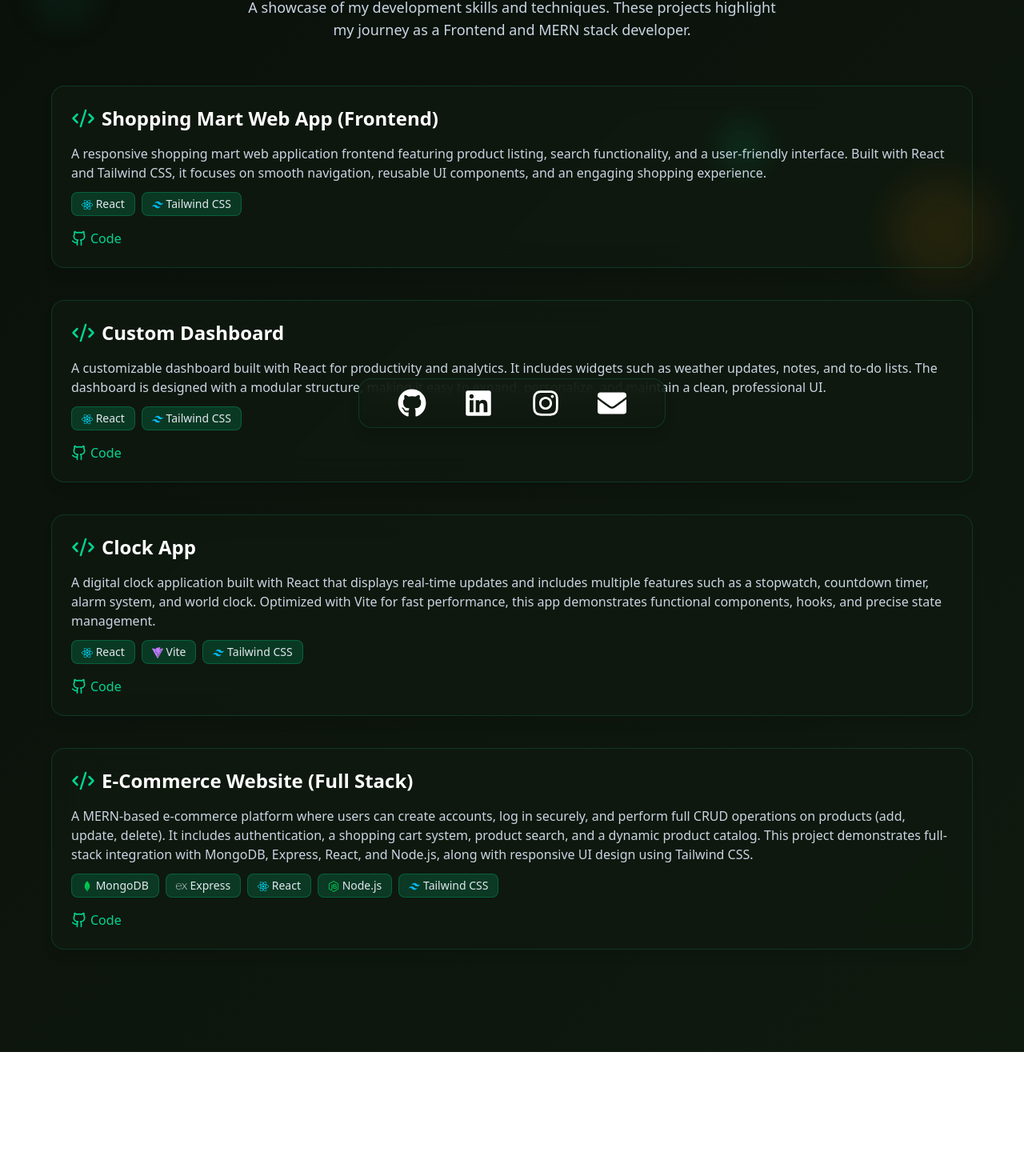
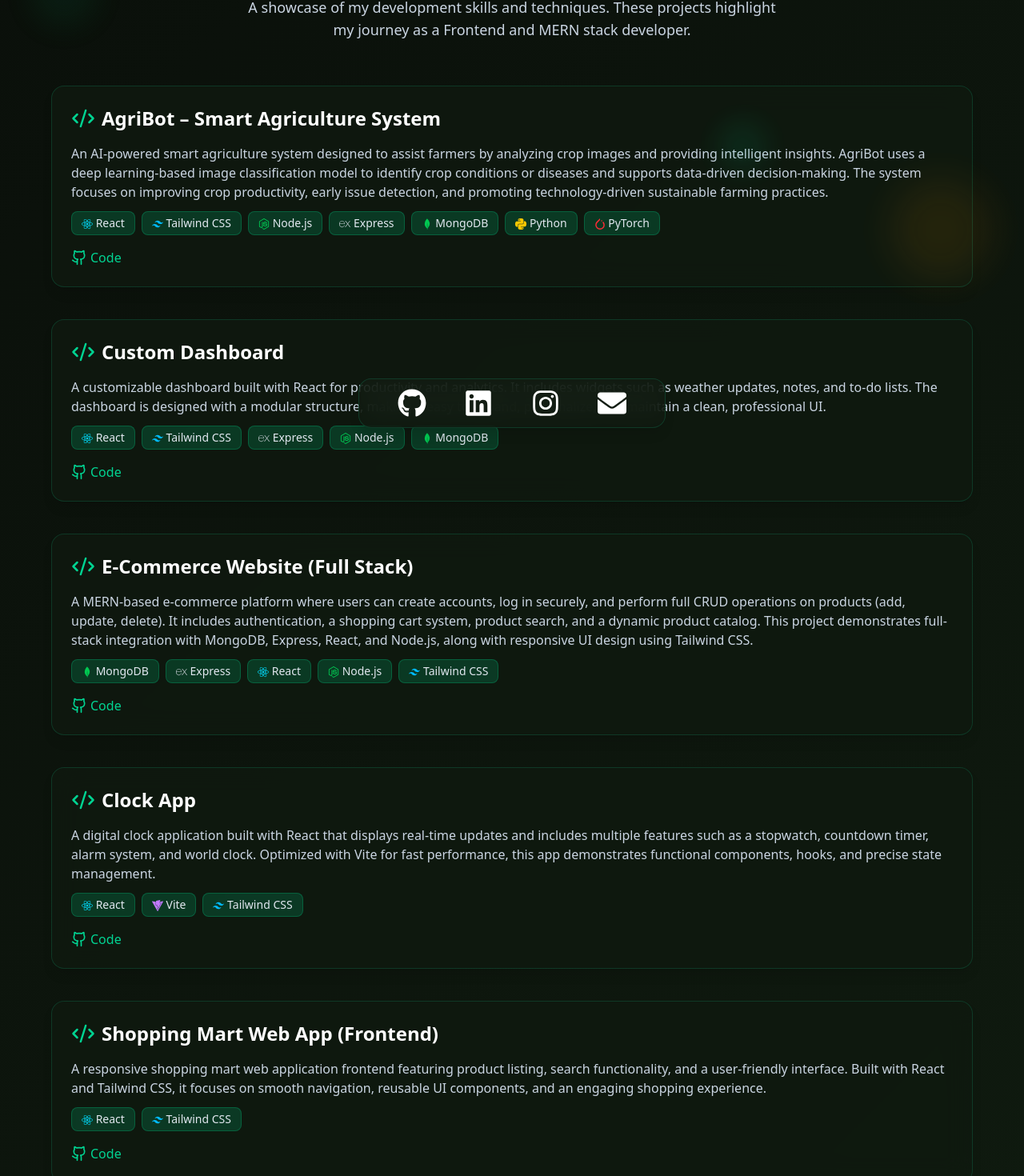
Before and after one commit to hamzamughal-dev/My-Portfolio, a React (Vite) app: page /projects in a window 1280 px wide. Shown: the part 249-1719 px from the top of the page at 80% size. Before the commit the page ends 1564 px from the top, so only its background shows below. Built offline with nearby package versions, Linux system fonts and the light colour scheme.

Commit message:
Update data

```diff
--- a/src/Pages/Profile.jsx
+++ b/src/Pages/Profile.jsx
@@ -137,7 +137,7 @@ function Profile() {
         >
           <div className="text-4xl font-semibold mb-2 flex items-center">
             <GraduationCap size={60} className="inline mr-2 text-emerald-400" />
-            Intermediate in Computer Science
+            Fsc Pre-Engineering
           </div>
           <p className="text-slate-300 pt-2 pb-2">
             Government College University, Lahore
@@ -189,7 +189,7 @@ function Profile() {
           className="glass-effect p-6 rounded-2xl shadow-lg
         transition duration-300 hover:bg-emerald-500/10 hover:scale-[1.02] cursor-pointer"
           initial={{ opacity: 0, y: 60 }}
-          animate={{ opacity: 1, y: 0 }}              // 👈 added
+          animate={{ opacity: 1, y: 0 }}
           whileInView={{ opacity: 1, y: 0 }}
           transition={{ duration: 0.8, delay: 0.4 }}
           viewport={{ once: false, margin: "-100px" }}
--- a/src/Pages/Projects.jsx
+++ b/src/Pages/Projects.jsx
@@ -1,14 +1,14 @@
 import React from "react";
 import ProjectCard from "../Components/ProjectCard";
 import { FaReact, FaNodeJs } from "react-icons/fa";
-import { SiTailwindcss, SiMongodb, SiExpress, SiVite } from "react-icons/si";
+import { SiTailwindcss, SiMongodb, SiExpress, SiVite, SiPython, SiPytorch } from "react-icons/si";
 import { motion } from "framer-motion";
 
 const projects = [
   {
-    title: "Shopping Mart Web App (Frontend)",
+    title: "AgriBot – Smart Agriculture System",
     description:
-      "A responsive shopping mart web application frontend featuring product listing, search functionality, and a user-friendly interface. Built with React and Tailwind CSS, it focuses on smooth navigation, reusable UI components, and an engaging shopping experience.",
+      "An AI-powered smart agriculture system designed to assist farmers by analyzing crop images and providing intelligent insights. AgriBot uses a deep learning-based image classification model to identify crop conditions or diseases and supports data-driven decision-making. The system focuses on improving crop productivity, early issue detection, and promoting technology-driven sustainable farming practices.",
     tech: [
       <>
         <FaReact className="inline text-cyan-400" /> React
@@ -16,8 +16,23 @@ const projects = [
       <>
         <SiTailwindcss className="inline text-sky-400" /> Tailwind CSS
       </>,
+      <>
+        <FaNodeJs className="inline text-green-500" /> Node.js
+      </>,
+      <>
+        <SiExpress className="inline text-gray-300" /> Express
+      </>,
+      <>
+        <SiMongodb className="inline text-green-500" /> MongoDB
+      </>,
+      <>
+        <SiPython className="inline text-yellow-400" /> Python
+      </>,
+      <>
+        <SiPytorch className="inline text-red-500" /> PyTorch
+      </>,
     ],
-    github: "https://github.com/hamzamughal-dev/Shopping-mart",
+    github: "https://github.com/hamzamughal-dev/agribot",
     demo: "#",
   },
   {
@@ -31,26 +46,17 @@ const projects = [
       <>
         <SiTailwindcss className="inline text-sky-400" /> Tailwind CSS
       </>,
+      <>
+        <SiExpress className="inline text-gray-300" /> Express
+      </>,
+      <>
+        <FaNodeJs className="inline text-green-500" /> Node.js
+      </>,
+      <>
+        <SiMongodb className="inline text-green-500" /> MongoDB
+      </>,
     ],
     github: "https://github.com/hamzamughal-dev/Custom-Dashboard",
-    demo: "#",
-  },
-  {
-    title: "Clock App",
-    description:
-      "A digital clock application built with React that displays real-time updates and includes multiple features such as a stopwatch, countdown timer, alarm system, and world clock. Optimized with Vite for fast performance, this app demonstrates functional components, hooks, and precise state management.",
-    tech: [
-      <>
-        <FaReact className="inline text-cyan-400" /> React
-      </>,
-      <>
-        <SiVite className="inline text-purple-400" /> Vite
-      </>,
-      <>
-        <SiTailwindcss className="inline text-sky-400" /> Tailwind CSS
-      </>,
-    ],
-    github: "https://github.com/yourusername/clock-app",
     demo: "#",
   },
   {
@@ -75,6 +81,39 @@ const projects = [
       </>,
     ],
     github: "https://github.com/yourusername/ecommerce-fullstack",
+    demo: "#",
+  },
+  {
+    title: "Clock App",
+    description:
+      "A digital clock application built with React that displays real-time updates and includes multiple features such as a stopwatch, countdown timer, alarm system, and world clock. Optimized with Vite for fast performance, this app demonstrates functional components, hooks, and precise state management.",
+    tech: [
+      <>
+        <FaReact className="inline text-cyan-400" /> React
+      </>,
+      <>
+        <SiVite className="inline text-purple-400" /> Vite
+      </>,
+      <>
+        <SiTailwindcss className="inline text-sky-400" /> Tailwind CSS
+      </>,
+    ],
+    github: "https://github.com/yourusername/clock-app",
+    demo: "#",
+  },
+  {
+    title: "Shopping Mart Web App (Frontend)",
+    description:
+      "A responsive shopping mart web application frontend featuring product listing, search functionality, and a user-friendly interface. Built with React and Tailwind CSS, it focuses on smooth navigation, reusable UI components, and an engaging shopping experience.",
+    tech: [
+      <>
+        <FaReact className="inline text-cyan-400" /> React
+      </>,
+      <>
+        <SiTailwindcss className="inline text-sky-400" /> Tailwind CSS
+      </>,
+    ],
+    github: "https://github.com/hamzamughal-dev/Shopping-mart",
     demo: "#",
   },
 ];
@@ -152,7 +191,7 @@ function Projects() {
         initial="hidden"
         animate="visible"
         whileInView="visible"
-        viewport={{ once: false}}
+        viewport={{ once: false }}
         className="relative text-5xl flex justify-center items-center sm:text-6xl font-extrabold mb-6 text-gradient pt-20 pb-4 tracking-wide"
       >
         My Projects
@@ -164,7 +203,7 @@ function Projects() {
         initial="hidden"
         whileInView="visible"
         animate="visible"
-        viewport={{ once: false}}
+        viewport={{ once: false }}
         className="text-slate-300 text-center max-w-2xl mx-auto mb-14 text-lg"
       >
         A showcase of my development skills and techniques. These projects
```
Also changed, not shown: 1 other file (tests, documents, lock files or other folders).
